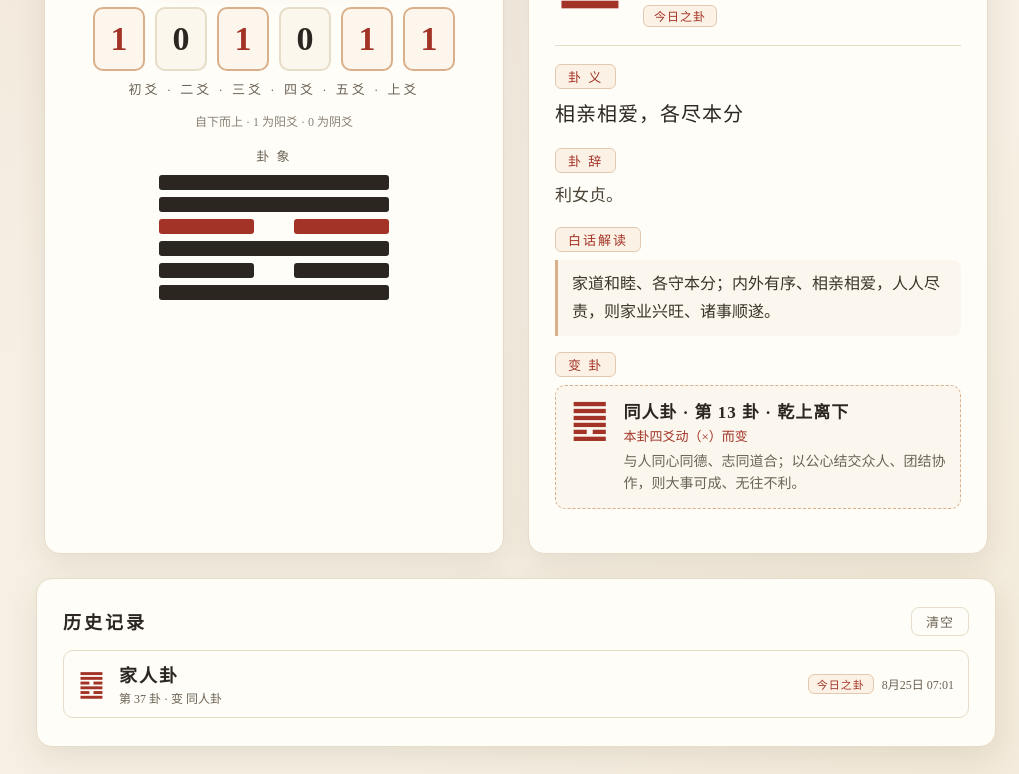
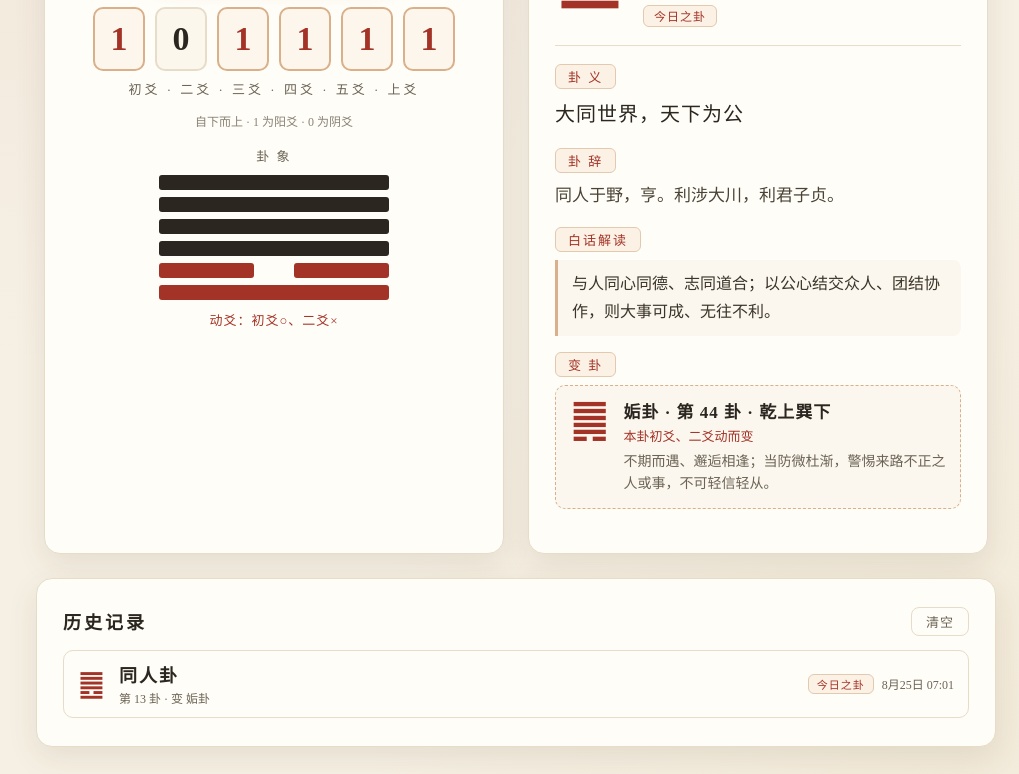
Before and after one commit to eastseao/YJ, a plain HTML site: page index.html in a window 1280 px wide. Shown: the part 350-1124 px from the top of the page, without its empty margins (124-1143 px from the left). Drawn offline with Linux system fonts and the light colour scheme.

Commit message:
升级为多动爻玩法（0-6 动爻，金钱卦概率）

```diff
--- a/index.html
+++ b/index.html
@@ -247,6 +247,16 @@
   .yao-line.moving.yin { background: transparent; }
   .yao-line.moving.yin::before, .yao-line.moving.yin::after { background: var(--accent); }
 
+  /* 动爻说明 */
+  .hex-move {
+    margin-top: 10px;
+    min-height: 18px;
+    font-size: 13px;
+    letter-spacing: 1px;
+    color: var(--accent);
+    text-align: center;
+  }
+
   /* 变卦卡片 */
   .block.change .change-card {
     display: flex;
@@ -370,6 +380,7 @@
           <div class="yao-line"></div><div class="yao-line"></div><div class="yao-line"></div>
           <div class="yao-line"></div><div class="yao-line"></div><div class="yao-line"></div>
         </div>
+        <div class="hex-move" id="hexMove"></div>
       </div>
     </div>
 
@@ -487,19 +498,62 @@
     }
     return h;
   }
-  function dailyIndex() { return dailyHash() % 64; }
-  function dailyMove() { return (Math.floor(dailyHash() / 64) % 6) + 1; }
 
-  // 六爻字符串 → 卦 的映射（用于查变卦）
+  // 确定性伪随机（mulberry32），用于每日固定起卦
+  function seededRandom(seed) {
+    let a = seed >>> 0;
+    return function() {
+      a |= 0; a = a + 0x6D2B79F5 | 0;
+      let t = Math.imul(a ^ a >>> 15, 1 | a);
+      t = t + Math.imul(t ^ t >>> 7, 61 | t) ^ t;
+      return ((t ^ t >>> 14) >>> 0) / 4294967296;
+    };
+  }
+
+  // 六爻字符串 → 卦 的映射（用于查本卦/变卦）
   const GUA_BY_YAO = {};
   GUA.forEach(g => { GUA_BY_YAO[g.yao] = g; });
 
-  // 动爻翻转：pos 1–6（1=初爻），翻转该位阴阳得变卦六爻
-  function flipYao(yaoStr, pos) {
+  // 翻转多个动爻得变卦六爻
+  function flipMulti(yaoStr, moves) {
     const bits = yaoStr.split("");
-    const idx = pos - 1;
-    bits[idx] = bits[idx] === "1" ? "0" : "1";
+    moves.forEach(pos => {
+      const idx = pos - 1;
+      bits[idx] = bits[idx] === "1" ? "0" : "1";
+    });
     return bits.join("");
+  }
+
+  // 摇一爻：阴阳各半，动爻概率 1/4（对应金钱卦老阳9/老阴6 各 1/8）
+  function castOne(rnd) {
+    const yang = rnd() < 0.5;
+    const moving = rnd() < 0.25;
+    return { y: yang ? "1" : "0", moving };
+  }
+
+  // 随机起卦：返回 { yao, moves }
+  function castHex() {
+    let yao = "";
+    const moves = [];
+    for (let i = 1; i <= 6; i++) {
+      const r = castOne(Math.random);
+      yao += r.y;
+      if (r.moving) moves.push(i);
+    }
+    return { yao, moves };
+  }
+
+  // 每日固定起卦
+  function dailyCast() {
+    const rnd = seededRandom(dailyHash());
+    let yao = "";
+    const moves = [];
+    for (let i = 1; i <= 6; i++) {
+      const r = castOne(rnd);
+      yao += r.y;
+      if (r.moving) moves.push(i);
+    }
+    return { yao, moves };
   }
 
   function updateBtnLabel() {
@@ -507,6 +561,8 @@
   }
 
   function renderGua(g, sourceLabel, info) {
+    const yaoNames = ["初爻","二爻","三爻","四爻","五爻","上爻"];
+    const moves = (info && info.moves) || [];
     const bits = g.yao.split("");
     bits.forEach((b, i) => {
       digitEls[i].textContent = b;
@@ -515,16 +571,26 @@
     bits.forEach((b, i) => {
       const el = yaoEls[i];
       el.classList.toggle("yin", b === "0");
-      el.classList.toggle("moving", info && i === info.movePos - 1);
+      el.classList.toggle("moving", moves.includes(i + 1));
       el.classList.add("show");
     });
 
+    // 动爻说明
+    let moveText = "";
+    if (info) {
+      if (moves.length) {
+        moveText = "动爻：" + moves.map(p => yaoNames[p-1] + (g.yao[p-1] === "1" ? "○" : "×")).join("、");
+      } else {
+        moveText = "六爻皆静 · 静卦";
+      }
+    }
+    document.getElementById("hexMove").textContent = moveText;
+
+    // 变卦卡片
     let changeHtml = "";
-    if (info && info.changedG) {
-      const yaoNames = ["初爻","二爻","三爻","四爻","五爻","上爻"];
-      const yaoName = yaoNames[info.movePos - 1];
-      const mark = g.yao[info.movePos - 1] === "1" ? "○" : "×";
+    if (info && moves.length && info.changedG) {
       const cg = info.changedG;
+      const moveDesc = moves.map(p => yaoNames[p-1]).join("、");
       changeHtml = `
         <div class="block change">
           <span class="tag">变 卦</span>
@@ -532,8 +598,19 @@
             <span class="c-sym">${cg.s}</span>
             <div class="c-info">
               <div class="c-name">${cg.name}卦 · 第 ${cg.n} 卦 · ${cg.up}上${cg.dn}下</div>
-              <div class="c-move">本卦${yaoName}动（${mark}）而变</div>
+              <div class="c-move">本卦${moveDesc}动而变</div>
               <div class="c-bai">${cg.bai}</div>
+            </div>
+          </div>
+        </div>`;
+    } else if (info) {
+      changeHtml = `
+        <div class="block change">
+          <span class="tag">变 卦</span>
+          <div class="change-card">
+            <div class="c-info">
+              <div class="c-name">六爻皆静 · 无变卦</div>
+              <div class="c-bai">本卦即终卦，事情按本卦之意发展，无需另观变卦。</div>
             </div>
           </div>
         </div>`;
@@ -579,14 +656,15 @@
     const p = n => String(n).padStart(2, "0");
     return `${d.getMonth()+1}月${d.getDate()}日 ${p(d.getHours())}:${p(d.getMinutes())}`;
   }
-  function recordHistory(g, sourceLabel, movePos, changedG) {
+  function recordHistory(g, sourceLabel, moves, changedG) {
     const list = loadHistory();
     const src = sourceLabel === "今日之卦" ? "今日" : "随机";
     const last = list[0];
-    if (last && last.n === g.n && last.src === src && last.move === movePos) {
+    const sameMoves = (a, b) => JSON.stringify((a || []).slice().sort()) === JSON.stringify((b || []).slice().sort());
+    if (last && last.n === g.n && last.src === src && sameMoves(last.move, moves)) {
       last.t = Date.now();               // 去重：同一卦同来源同动爻，仅更新时间
     } else {
-      list.unshift({ t: Date.now(), n: g.n, name: g.name, s: g.s, yao: g.yao, src, move: movePos, cname: changedG.name });
+      list.unshift({ t: Date.now(), n: g.n, name: g.name, s: g.s, yao: g.yao, src, move: moves || [], cname: changedG ? changedG.name : null });
     }
     if (list.length > 30) list.length = 30;
     saveHistory(list);
@@ -604,7 +682,7 @@
         <div class="h-sym">${r.s}</div>
         <div>
           <div class="h-name">${r.name}卦</div>
-          <div class="h-meta">第 ${r.n} 卦${r.cname ? " · 变 " + r.cname + "卦" : ""}</div>
+          <div class="h-meta">第 ${r.n} 卦${r.cname ? " · 变 " + r.cname + "卦" : (Array.isArray(r.move) && r.move.length === 0 ? " · 静卦" : "")}</div>
         </div>
         <div class="h-right">
           <span class="h-src">${r.src === "今日" ? "今日之卦" : "随机起卦"}</span>
@@ -620,14 +698,17 @@
   }
   function viewHistory(rec) {
     const g = GUA[rec.n - 1];
-    const movePos = rec.move || 1;
-    const changedG = GUA_BY_YAO[flipYao(g.yao, movePos)];
-    renderGua(g, rec.src === "今日" ? "今日之卦" : "随机起卦", { movePos, changedG });
+    let moves = [];
+    if (Array.isArray(rec.move)) moves = rec.move;
+    else if (typeof rec.move === "number") moves = [rec.move];   // 兼容旧版单动爻
+    const changedG = moves.length ? GUA_BY_YAO[flipMulti(g.yao, moves)] : null;
+    renderGua(g, rec.src === "今日" ? "今日之卦" : "随机起卦", { moves, changedG });
   }
 
   function resetVisual() {
     digitEls.forEach(el => { el.textContent = "–"; el.classList.remove("on"); });
     yaoEls.forEach(el => { el.classList.remove("show", "yin", "moving"); });
+    document.getElementById("hexMove").textContent = "";
     rightPanel.classList.add("empty");
     rightPanel.innerHTML = `<div class="placeholder"><span class="glyph">䷀</span>${mode === "daily" ? "点击「查看今日卦」，诚心起卦" : "点击「随机起卦」，诚心起卦"}</div>`;
   }
@@ -636,18 +717,11 @@
     startBtn.disabled = true;
     resetVisual();
 
-    let target, movePos;
-    if (mode === "daily") {
-      target = dailyIndex();
-      movePos = dailyMove();
-    } else {
-      target = Math.floor(Math.random() * 64);
-      movePos = Math.floor(Math.random() * 6) + 1;
-    }
     const sourceLabel = mode === "daily" ? "今日之卦" : "随机起卦";
-    const g = GUA[target];
-    const finalBits = g.yao.split("");               // 直接用卦的六爻
-    const changedG = GUA_BY_YAO[flipYao(g.yao, movePos)];
+    const cast = mode === "daily" ? dailyCast() : castHex();
+    const g = GUA_BY_YAO[cast.yao];
+    const finalBits = cast.yao.split("");
+    const changedG = cast.moves.length ? GUA_BY_YAO[flipMulti(cast.yao, cast.moves)] : null;
 
     // 滚动特效：快速随机翻动数字
     let tick = 0;
@@ -675,8 +749,8 @@
           }, i * 140);
         });
         setTimeout(() => {
-          renderGua(g, sourceLabel, { movePos, changedG });
-          recordHistory(g, sourceLabel, movePos, changedG);
+          renderGua(g, sourceLabel, { moves: cast.moves, changedG });
+          recordHistory(g, sourceLabel, cast.moves, changedG);
         }, finalBits.length * 140 + 120);
         setTimeout(() => { startBtn.disabled = false; }, finalBits.length * 140 + 300);
       }
```
